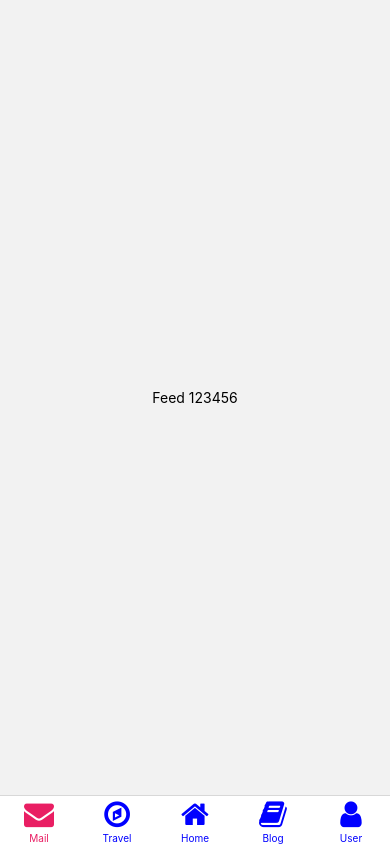
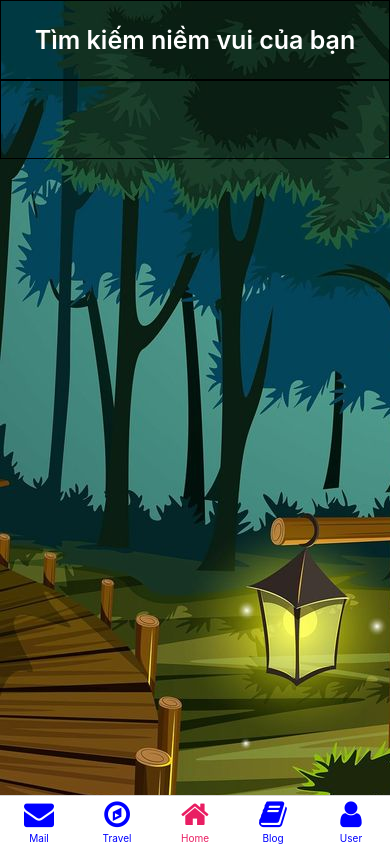
Before and after one commit to baocuns/MobileWebApp, a React Native app in the folder client/: screen /Home in a window 390 px wide. Built offline with nearby package versions, Linux system fonts and the light colour scheme.

Commit message:
fix setup

```diff
--- /dev/null
+++ b/client/src/screens/Home.js
@@ -0,0 +1,26 @@
+import React from 'react';
+import { View, StyleSheet, Text, StatusBar, ImageBackground, TextInput } from 'react-native';
+import { SafeAreaView } from 'react-native-safe-area-context';
+import homeScreen from '../assets/images/home.jpg';
+
+const Home = ({ navigation }) => {
+    return (
+        <ImageBackground source={homeScreen} style={{ flex: 1 }}>
+            <StatusBar hidden />
+            <SafeAreaView style={{ flex: 1 }}>
+                <View style={{ borderWidth: 1, alignItems: 'center', justifyContent: 'center', height: '10%', width: '100%' }}>
+                    <Text style={{ color: '#fff', fontSize: 25, fontWeight: '600' }}>Tìm kiếm niềm vui của bạn</Text>
+                </View>
+                <View style={{ borderWidth: 1, alignItems: 'center', justifyContent: 'center', height: '10%', width: '100%' }}>
+                    <TextInput style={{ color: '#fff', fontSize: 25, fontWeight: '600' }} />
+                </View>
+            </SafeAreaView>
+        </ImageBackground>
+    );
+}
+
+const styles = StyleSheet.create({
+
+})
+
+export default Home;
--- a/client/src/screens/index.js
+++ b/client/src/screens/index.js
@@ -2,6 +2,7 @@ import * as React from 'react';
 import { Text, View } from 'react-native';
 import { createBottomTabNavigator } from '@react-navigation/bottom-tabs';
 import Icon from 'react-native-vector-icons/FontAwesome';
+import Home from './Home';
 
 function Feed() {
     return (
@@ -74,8 +75,8 @@ function Index() {
                 }}
             />
             <Tab.Screen
-                name="Feed2"
-                component={Feed2}
+                name="Home"
+                component={Home}
                 options={{
                     tabBarLabel: 'Home',
                     tabBarIcon: ({ color, size }) => (
```
Also changed, not shown: client/src/assets/images/home.jpg (added).
